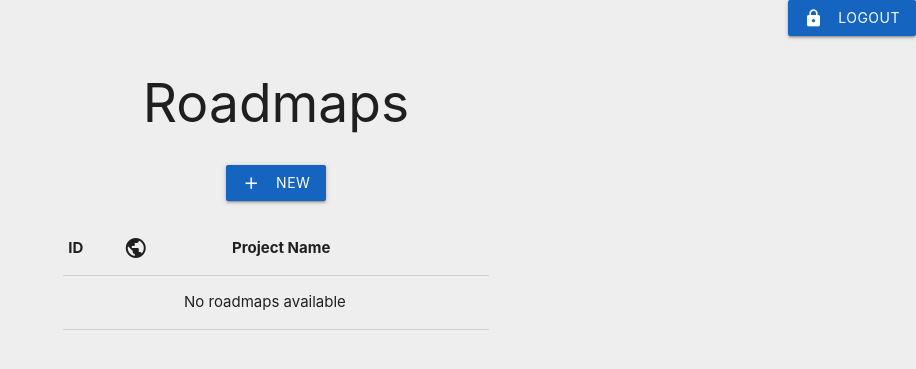
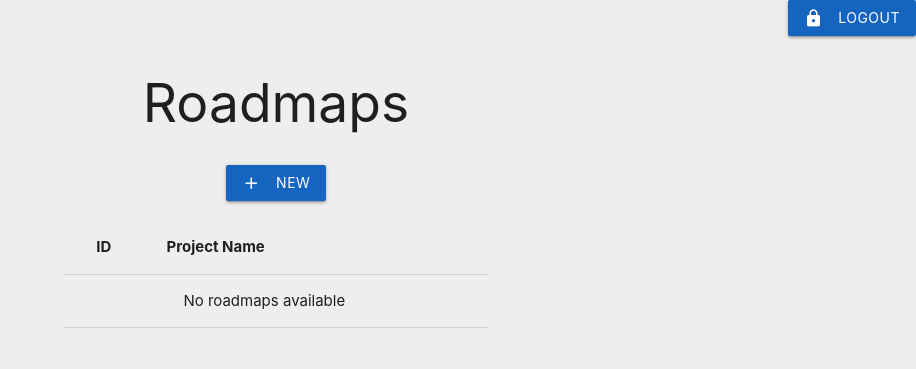
Before and after one commit to deadlocker8/roadmap, a Python web app: template client/templates/admin/roadmaps/overview.html in a window 1280 px wide. Shown: the top 369 px of the page, without its empty margins (364-1280 px from the left). Run offline with Jinja, Linux system fonts and the light colour scheme; the template is opened without the code that fills it, so the values that code supplies are empty.

Commit message:
client: v1.4.4; improved table header

```diff
--- a/client/templates/admin/roadmaps/overview.html
+++ b/client/templates/admin/roadmaps/overview.html
@@ -21,8 +21,8 @@
                         <table class="bordered">
                             <thead>
                                 <tr>
+                                    <th data-field="visibility"></th>
                                     <th data-field="id">ID</th>
-                                    <th data-field=""><i class="material-icons left">public</i></th>
                                     <th data-field="project-name">Project Name</th>
                                     <th data-field="actions"></th>
                                 </tr>
@@ -32,12 +32,12 @@
                                 {% if roadmaps|length > 0 %}
                                     {% for roadmap in roadmaps %}
                                         <tr>
+                                            {% if roadmap["Hidden"] %}
+                                                <td class="roadmapHidden"><i class="material-icons">lock</i></td>
+                                            {% else %}
+                                                <td class="roadmapHidden"><i class="material-icons">public</i></td>
+                                            {% endif %}
                                             <td>{{ roadmap["ID"] }}</td>
-                                            {% if roadmap["Hidden"] %}
-                                                <td class="roadmapHidden"><i class="material-icons left">lock</i></td>
-                                            {% else %}
-                                                <td class="roadmapHidden"><i class="material-icons left">public</i></td>
-                                            {% endif %}
 
                                             <td>
                                                 <a class="tooltipped" data-position="bottom" data-delay="50" data-tooltip="Open Roadmap" href="{{ url_for("roadmap_by_id", roadmapID=roadmap["ID"]) }}">{{ roadmap["Projectname"] }}</a>
--- a/client/version.json
+++ b/client/version.json
@@ -1,7 +1,7 @@
 {
     "version": {
-        "name": "v1.4.3",
-        "code": 18,
+        "name": "v1.4.4",
+        "code": 19,
         "date": "21.11.20"
     }
 }
```
